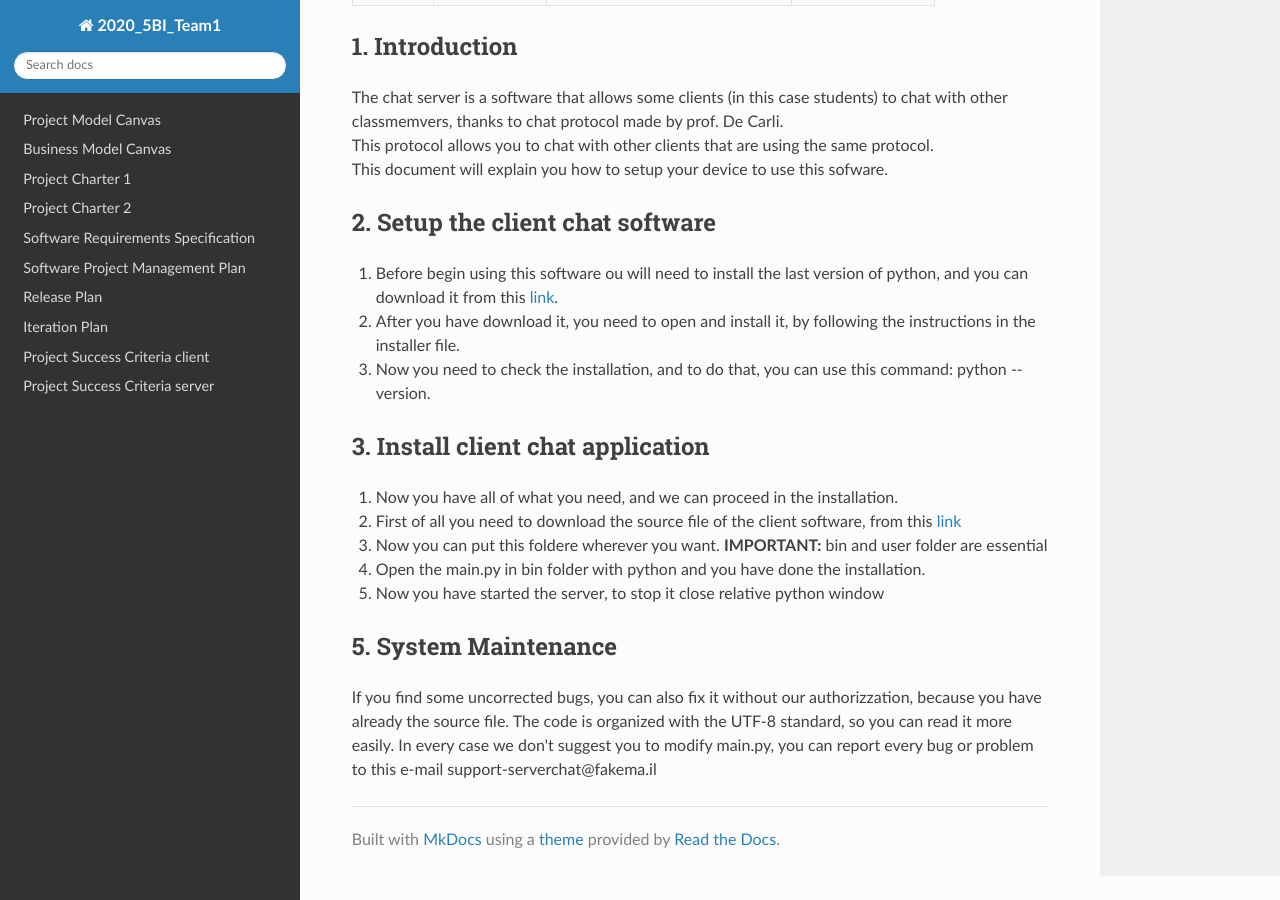
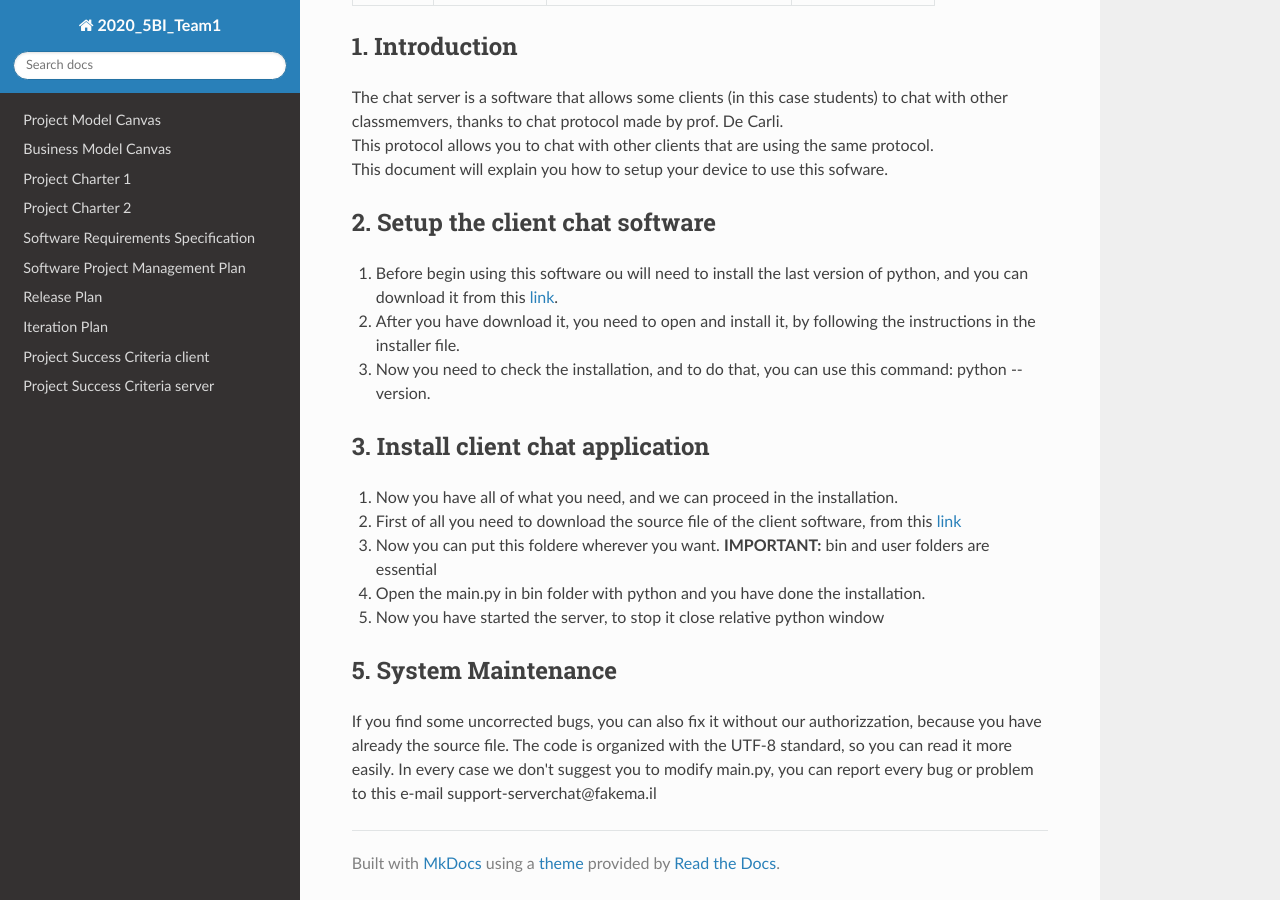
Before and after one commit to FrankMartinuz/2020_5BI_team1_Liboni, an MkDocs documentation site: the page built from docs/System_Reqirements_server.md, in a window 1280 px wide and 900 px high, scrolled down 780 px. Built offline with MkDocs 1.6.1, drawn with Linux system fonts in a browser that asks for light colours; nearby versions of some CDN libraries.

Commit message:
fixed an error

```diff
--- a/docs/System_Reqirements_server.md
+++ b/docs/System_Reqirements_server.md
@@ -45,7 +45,7 @@ This document will explain you how to setup your device to use this sofware.
 
   1. Now you have all of what you need, and we can proceed in the installation.
   2. First of all you need to download the source file of the client software, from this [link](https://github.com/FrankMartinuz/2020_5BI_team1_Liboni/tree/master/bin/ServerChat/)
-  3. Now you can put this foldere wherever you want. **IMPORTANT:** bin and user folder are essential
+  3. Now you can put this foldere wherever you want. **IMPORTANT:** bin and user folders are essential
   4. Open the main.py in bin folder with python and you have done the installation.
   5. Now you have started the server, to stop it close relative python window
 
```
